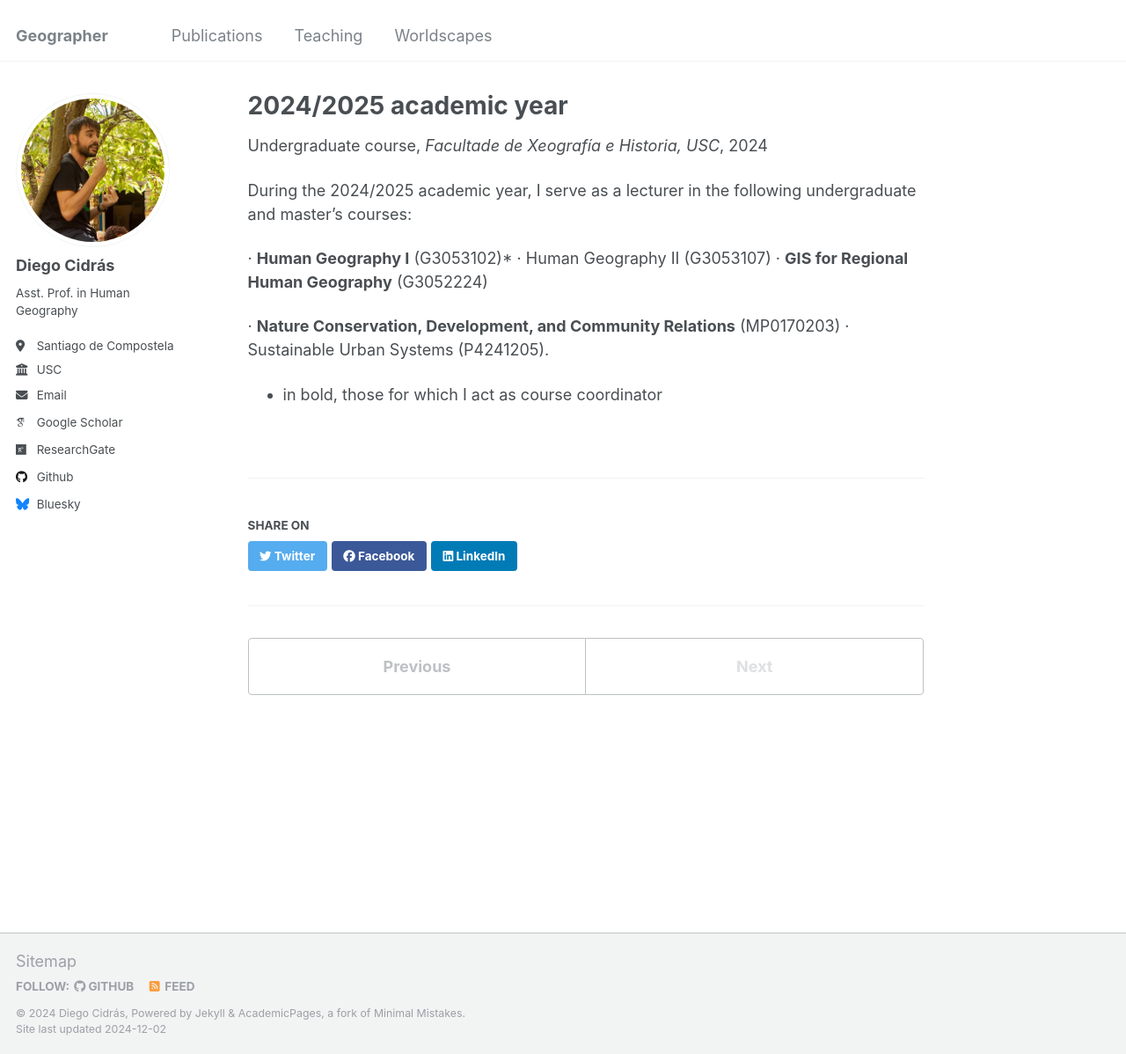
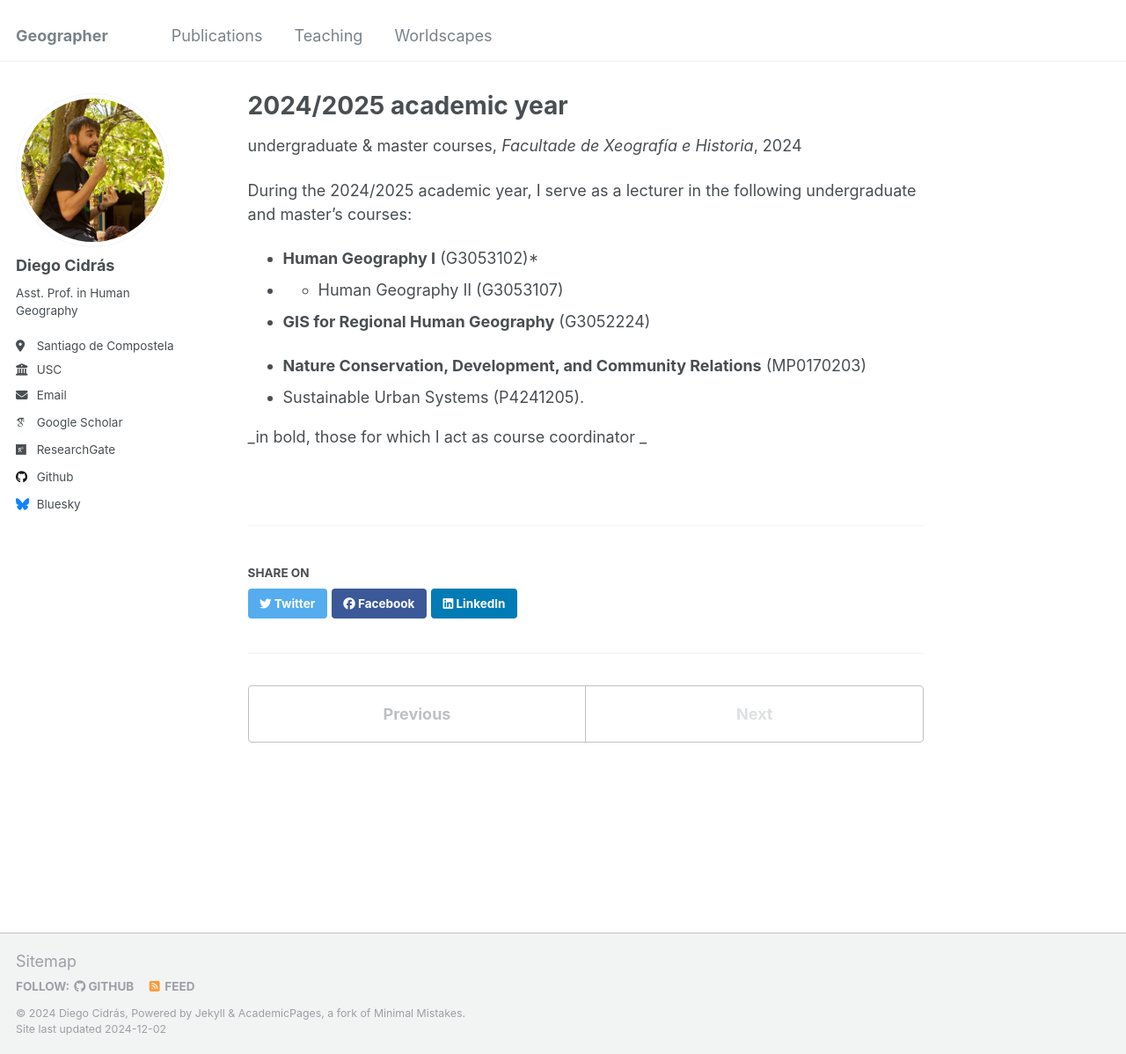
Before and after one commit to diegocidras/diegocidras.github.io, a Jekyll site: the page built from _teaching/2024-2025.md, in a window 1280 px wide and 1198 px high. Shown: the whole window at 88% size. Built offline with Jekyll 4.4.1, drawn with Linux system fonts in a browser that asks for light colours; some web fonts are replaced.

Commit message:
Update 2024-2025.md

```diff
--- a/_teaching/2024-2025.md
+++ b/_teaching/2024-2025.md
@@ -1,20 +1,21 @@
 ---
 title: "2024/2025 academic year"
 collection: teaching
-type: "Undergraduate course"
+type: "undergraduate & master courses"
 permalink: /teaching/2014-spring-teaching-1
-venue: "Facultade de Xeografía e Historia, USC"
+venue: "Facultade de Xeografía e Historia"
 date: 2024-01-09
 location: "Santiago de Compostela, Spain"
 ---
 
 During the 2024/2025 academic year, I serve as a lecturer in the following undergraduate and master's courses:
 
-· **Human Geography I** (G3053102)*
-· Human Geography II (G3053107)
-· **GIS for Regional Human Geography** (G3052224)
+* **Human Geography I** (G3053102)*
+* * Human Geography II (G3053107)
+* **GIS for Regional Human Geography** (G3052224)
 
-· **Nature Conservation, Development, and Community Relations** (MP0170203)
-· Sustainable Urban Systems (P4241205).
+* **Nature Conservation, Development, and Community Relations** (MP0170203)
+* Sustainable Urban Systems (P4241205).
 
-* in bold, those for which I act as course coordinator
+_in bold, those for which I act as course coordinator
+_
```
